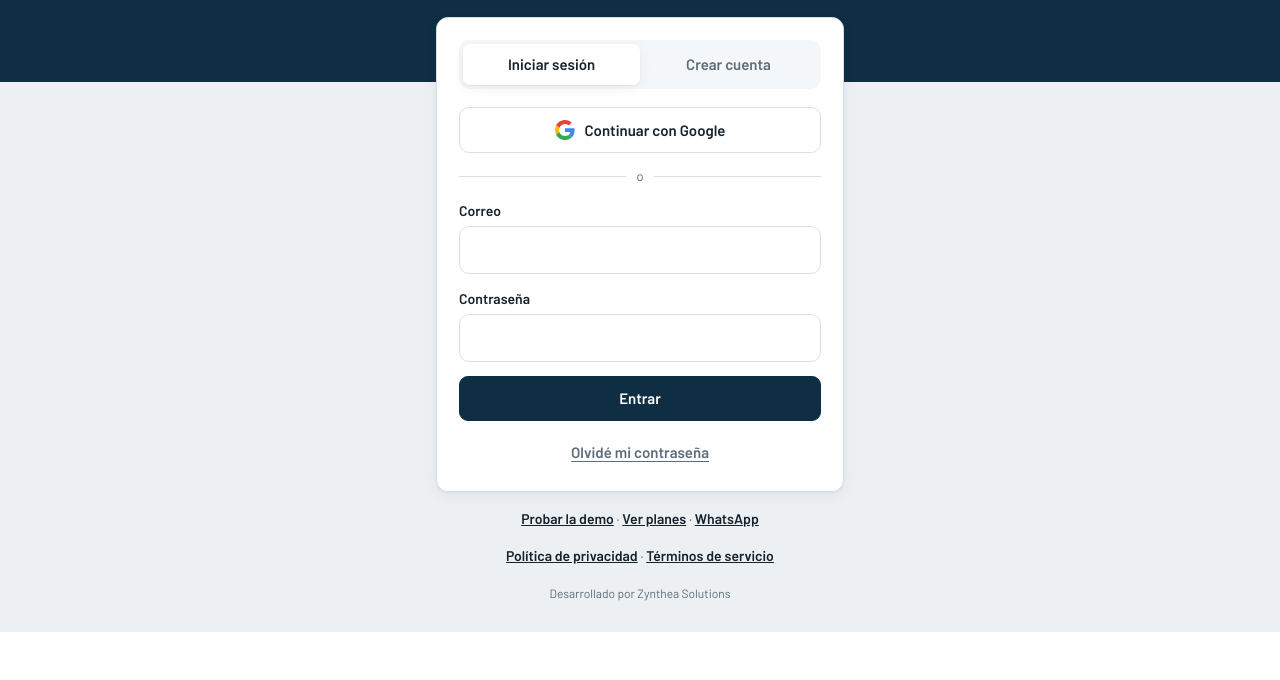
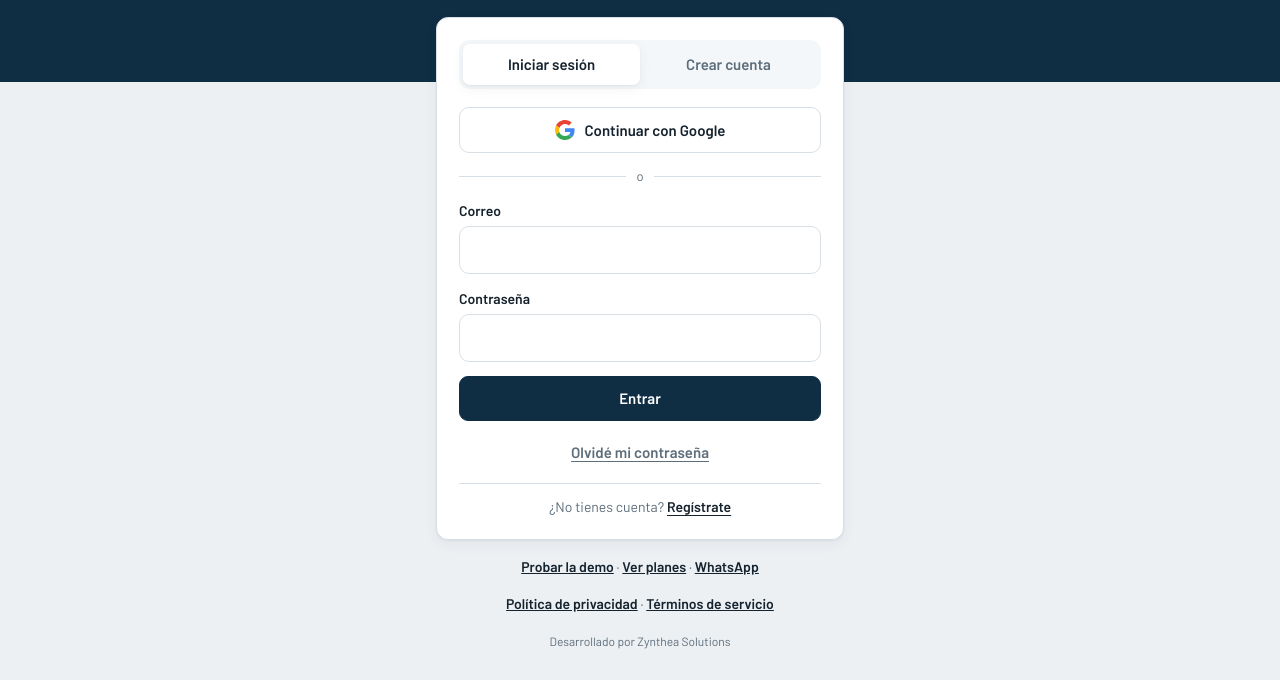
Before and after one commit to karenariasbme/zynthea-lavadoras, a plain HTML site: page index.html in a window 1280 px wide. Shown: the part 208-888 px from the top of the page. Before the commit the page ends 840 px from the top, so only its background shows below. Drawn offline with nearby package versions, Linux system fonts and the light colour scheme; a script that the page names is missing.

Commit message:
feat: enlaces ¿No tienes cuenta? Regístrate / ¿Ya tienes cuenta? Inicia sesión
Co-Authored-By: Claude Opus 5.5 <noreply@anthropic.com>

```diff
--- a/css/styles.css
+++ b/css/styles.css
@@ -59,6 +59,8 @@ button,input,select{font:inherit;color:inherit}
 .btn svg{width:20px;height:20px;flex:none}
 .link{background:none;border:0;padding:6px 0;color:var(--muted);font-weight:600;cursor:pointer;text-decoration:underline;text-underline-offset:3px}
 .link:hover{color:var(--ink)}
+.switch-mode{text-align:center;border-top:1px solid var(--line);padding-top:12px}
+.switch-mode .link{padding:0;color:var(--ink)}
 
 .stack{display:flex;flex-direction:column;gap:14px}
 .actions{display:flex;gap:10px;flex-wrap:wrap;align-items:center}
--- a/index.html
+++ b/index.html
@@ -37,6 +37,7 @@
         <input class="input" type="password" name="password" autocomplete="current-password" required></label>
       <button class="btn primary block" type="submit">Entrar</button>
       <button class="link" type="button" id="go-reset">Olvidé mi contraseña</button>
+      <p class="note switch-mode">¿No tienes cuenta? <button class="link" type="button" data-mode="signup">Regístrate</button></p>
     </form>
 
     <form id="form-signup" class="stack" hidden>
@@ -54,6 +55,7 @@
         <small>Mínimo 8 caracteres.</small></label>
       <button class="btn primary block" type="submit">Crear cuenta</button>
       <p class="note">Tu cuenta queda en revisión hasta que activemos tu plan. Mientras tanto puedes <a href="demo/">probar la demo</a>.</p>
+      <p class="note switch-mode">¿Ya tienes cuenta? <button class="link" type="button" data-mode="login">Inicia sesión</button></p>
     </form>
 
     <form id="form-reset" class="stack" hidden>
--- a/js/login.js
+++ b/js/login.js
@@ -80,6 +80,8 @@ $("tab-login").addEventListener("click", () => show("login"));
 $("tab-signup").addEventListener("click", () => show("signup"));
 $("go-reset").addEventListener("click", () => show("reset"));
 $("back-login").addEventListener("click", () => show("login"));
+// "¿No tienes cuenta? Regístrate" / "¿Ya tienes cuenta? Inicia sesión"
+for (const b of document.querySelectorAll("[data-mode]")) b.addEventListener("click", () => show(b.dataset.mode));
 // Enlaces de la landing (?registro=1 o #registro) abren directamente "Crear cuenta"
 if (aviso.get("registro") === "1" || location.hash === "#registro") show("signup");
 
```
